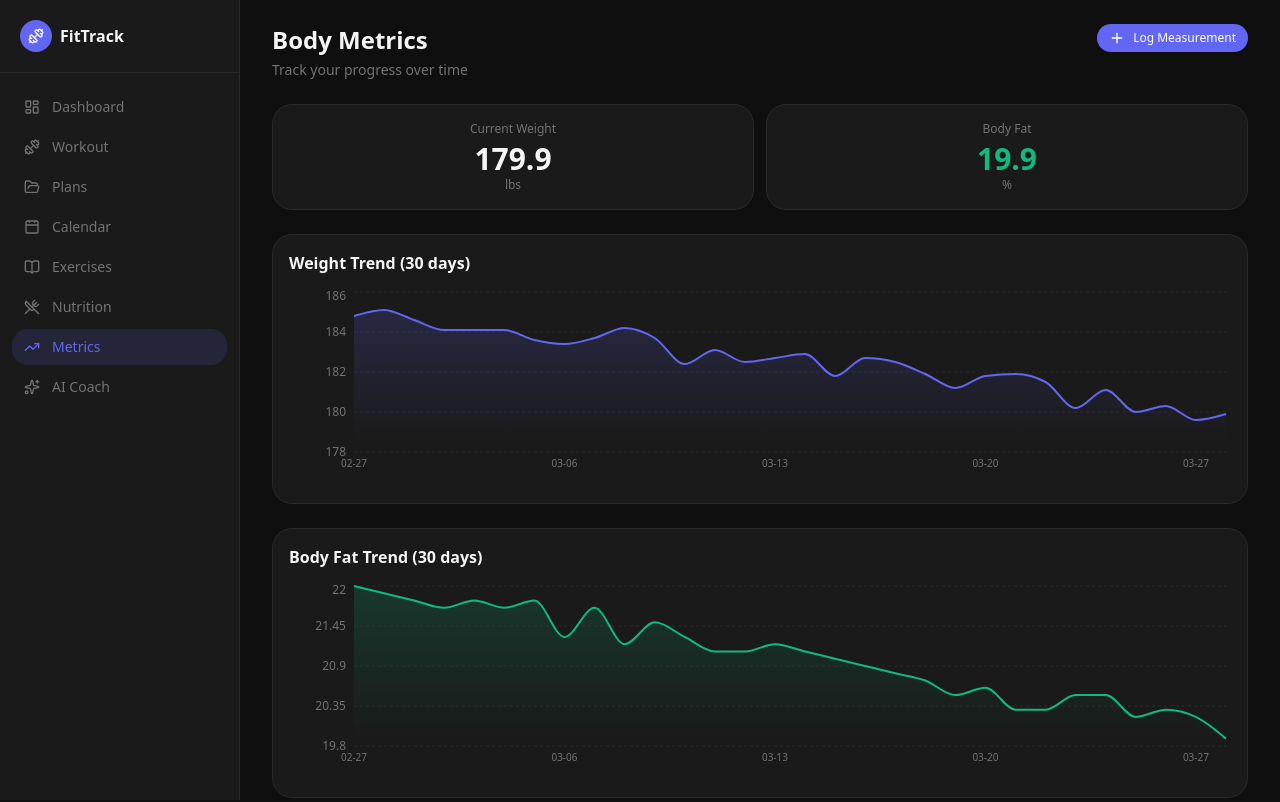
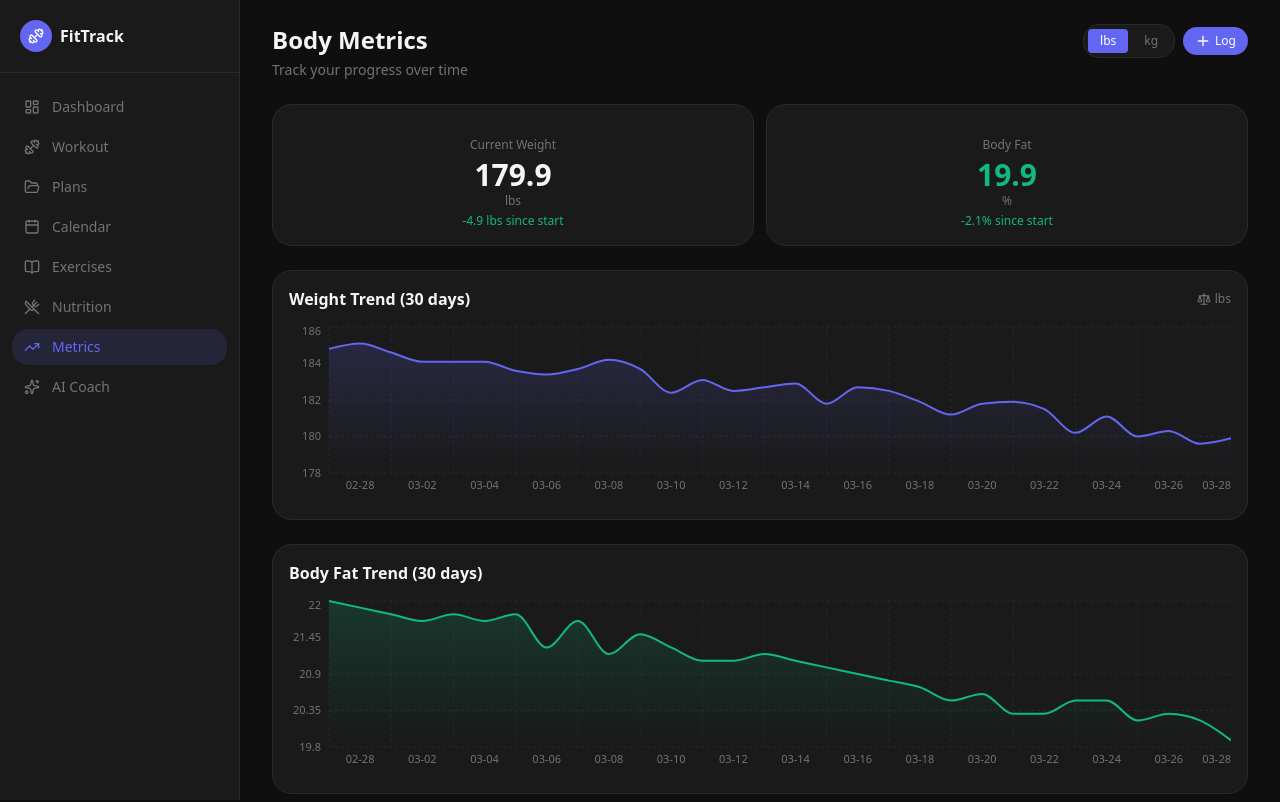
Before and after one commit to Leon-Kuehn/fitness-app, a Next.js app: page /fitness-app/metrics in a window 1280 px wide. Shown: the top 802 px of the page. Built offline with nearby package versions, Linux system fonts and the light colour scheme.

Commit message:
feat(metrics): lbs/kg unit toggle, trend deltas, improved chart layout

```diff
--- a/src/app/metrics/page.tsx
+++ b/src/app/metrics/page.tsx
@@ -1,19 +1,26 @@
 "use client";
 import { useState, useEffect } from "react";
-import { Plus } from "lucide-react";
+import { Plus, Scale } from "lucide-react";
 import { AreaChart, Area, XAxis, YAxis, CartesianGrid, Tooltip, ResponsiveContainer } from "recharts";
 import { Card, CardHeader, CardTitle, CardContent } from "@/components/ui/card";
 import { Button } from "@/components/ui/button";
 import { mockBodyMetrics } from "@/lib/mock-data";
 
+const LBS_TO_KG = 0.453592;
+
 export default function MetricsPage() {
   const [mounted, setMounted] = useState(false);
+  const [unit, setUnit] = useState<"lbs" | "kg">("lbs");
   useEffect(() => setMounted(true), []);
 
   const latest = mockBodyMetrics[mockBodyMetrics.length - 1];
+
+  const convertWeight = (lbs: number) =>
+    unit === "kg" ? +(lbs * LBS_TO_KG).toFixed(1) : lbs;
+
   const chartData = mockBodyMetrics.map((m) => ({
     date: m.date.slice(5),
-    weight: m.weight,
+    weight: convertWeight(m.weight),
     bodyFat: m.bodyFat,
   }));
 
@@ -24,6 +31,11 @@ export default function MetricsPage() {
     { label: "Bicep", value: latest.bicep, unit: "in" },
   ];
 
+  const displayWeight = convertWeight(latest.weight);
+
+  const weightChange = convertWeight(latest.weight) - convertWeight(mockBodyMetrics[0].weight);
+  const bfChange = latest.bodyFat - mockBodyMetrics[0].bodyFat;
+
   return (
     <div className="space-y-6">
       <div className="flex items-start justify-between">
@@ -31,26 +43,47 @@ export default function MetricsPage() {
           <h1 className="text-2xl font-bold text-[#f5f5f5]">Body Metrics</h1>
           <p className="text-sm text-[#737373] mt-1">Track your progress over time</p>
         </div>
-        <Button size="sm">
-          <Plus className="h-4 w-4" />
-          Log Measurement
+        <div className="flex items-center gap-2">
+          {/* Unit Toggle */}
+          <div className="flex items-center gap-1 bg-[#1a1a1a] border border-[#2a2a2a] rounded-lg p-1">
+            {(["lbs", "kg"] as const).map((u) => (
+              <button
+                key={u}
+                onClick={() => setUnit(u)}
+                className={`px-3 py-1 rounded text-xs font-medium transition-colors ${
+                  unit === u ? "bg-[#6366f1] text-white" : "text-[#737373] hover:text-[#f5f5f5]"
+                }`}
+              >
+                {u}
+              </button>
+            ))}
+          </div>
+          <Button size="sm" className="gap-1">
+            <Plus className="h-4 w-4" /> Log
           </Button>
+        </div>
       </div>
 
       {/* Current Stats */}
       <div className="grid grid-cols-2 gap-3">
         <Card className="text-center">
-          <CardContent>
+          <CardContent className="pt-4">
             <p className="text-xs text-[#737373] mb-1">Current Weight</p>
-            <p className="text-3xl font-bold text-[#f5f5f5]">{latest.weight}</p>
-            <p className="text-xs text-[#737373]">lbs</p>
+            <p className="text-3xl font-bold text-[#f5f5f5]">{displayWeight}</p>
+            <p className="text-xs text-[#737373]">{unit}</p>
+            <p className={`text-xs mt-1 font-medium ${weightChange < 0 ? "text-[#10b981]" : "text-[#ef4444]"}`}>
+              {weightChange >= 0 ? "+" : ""}{weightChange.toFixed(1)} {unit} since start
+            </p>
           </CardContent>
         </Card>
         <Card className="text-center">
-          <CardContent>
+          <CardContent className="pt-4">
             <p className="text-xs text-[#737373] mb-1">Body Fat</p>
             <p className="text-3xl font-bold text-[#10b981]">{latest.bodyFat}</p>
             <p className="text-xs text-[#737373]">%</p>
+            <p className={`text-xs mt-1 font-medium ${bfChange < 0 ? "text-[#10b981]" : "text-[#ef4444]"}`}>
+              {bfChange >= 0 ? "+" : ""}{bfChange.toFixed(1)}% since start
+            </p>
           </CardContent>
         </Card>
       </div>
@@ -58,76 +91,66 @@ export default function MetricsPage() {
       {/* Weight Chart */}
       <Card>
         <CardHeader>
-          <CardTitle>Weight Trend (30 days)</CardTitle>
+          <div className="flex items-center justify-between">
+            <CardTitle className="text-base">Weight Trend (30 days)</CardTitle>
+            <div className="flex items-center gap-1 text-xs text-[#737373]">
+              <Scale className="h-3.5 w-3.5" />
+              {unit}
+            </div>
+          </div>
         </CardHeader>
         <CardContent>
-          <div style={{ height: 200 }}>
           {mounted && (
-              <ResponsiveContainer width="100%" height="100%">
-                <AreaChart data={chartData}>
+            <ResponsiveContainer width="100%" height={180}>
+              <AreaChart data={chartData} margin={{ top: 4, right: 0, left: -20, bottom: 0 }}>
                 <defs>
                   <linearGradient id="weightGrad" x1="0" y1="0" x2="0" y2="1">
                     <stop offset="5%" stopColor="#6366f1" stopOpacity={0.3} />
                     <stop offset="95%" stopColor="#6366f1" stopOpacity={0} />
                   </linearGradient>
                 </defs>
-                  <CartesianGrid strokeDasharray="3 3" stroke="#2a2a2a" vertical={false} />
-                  <XAxis dataKey="date" tick={{ fill: "#737373", fontSize: 10 }} axisLine={false} tickLine={false} interval={6} />
-                  <YAxis tick={{ fill: "#737373", fontSize: 12 }} axisLine={false} tickLine={false} domain={["auto", "auto"]} />
-                  <Tooltip
-                    contentStyle={{ backgroundColor: "#1a1a1a", border: "1px solid #2a2a2a", borderRadius: 8 }}
-                    labelStyle={{ color: "#f5f5f5" }}
-                    itemStyle={{ color: "#6366f1" }}
-                  />
-                  <Area type="monotone" dataKey="weight" stroke="#6366f1" strokeWidth={2} fill={"url(#weightGrad)"} name="Weight (lbs)" />
+                <CartesianGrid strokeDasharray="3 3" stroke="#1f2937" />
+                <XAxis dataKey="date" tick={{ fill: "#737373", fontSize: 11 }} axisLine={false} tickLine={false} />
+                <YAxis tick={{ fill: "#737373", fontSize: 11 }} axisLine={false} tickLine={false} domain={["auto", "auto"]} />
+                <Tooltip contentStyle={{ background: "#111827", border: "1px solid #1f2937", borderRadius: "8px", color: "#f5f5f5" }} />
+                <Area type="monotone" dataKey="weight" stroke="#6366f1" strokeWidth={2} fill={"url(#weightGrad)"} dot={false} />
               </AreaChart>
             </ResponsiveContainer>
           )}
-          </div>
         </CardContent>
       </Card>
 
       {/* Body Fat Chart */}
       <Card>
-        <CardHeader>
-          <CardTitle>Body Fat Trend (30 days)</CardTitle>
-        </CardHeader>
+        <CardHeader><CardTitle className="text-base">Body Fat Trend (30 days)</CardTitle></CardHeader>
         <CardContent>
-          <div style={{ height: 200 }}>
           {mounted && (
-              <ResponsiveContainer width="100%" height="100%">
-                <AreaChart data={chartData}>
+            <ResponsiveContainer width="100%" height={180}>
+              <AreaChart data={chartData} margin={{ top: 4, right: 0, left: -20, bottom: 0 }}>
                 <defs>
-                    <linearGradient id="fatGrad" x1="0" y1="0" x2="0" y2="1">
+                  <linearGradient id="bfGrad" x1="0" y1="0" x2="0" y2="1">
                     <stop offset="5%" stopColor="#10b981" stopOpacity={0.3} />
                     <stop offset="95%" stopColor="#10b981" stopOpacity={0} />
                   </linearGradient>
                 </defs>
-                  <CartesianGrid strokeDasharray="3 3" stroke="#2a2a2a" vertical={false} />
-                  <XAxis dataKey="date" tick={{ fill: "#737373", fontSize: 10 }} axisLine={false} tickLine={false} interval={6} />
-                  <YAxis tick={{ fill: "#737373", fontSize: 12 }} axisLine={false} tickLine={false} domain={["auto", "auto"]} />
-                  <Tooltip
-                    contentStyle={{ backgroundColor: "#1a1a1a", border: "1px solid #2a2a2a", borderRadius: 8 }}
-                    labelStyle={{ color: "#f5f5f5" }}
-                    itemStyle={{ color: "#10b981" }}
-                  />
-                  <Area type="monotone" dataKey="bodyFat" stroke="#10b981" strokeWidth={2} fill={"url(#fatGrad)"} name="Body Fat (%)" />
+                <CartesianGrid strokeDasharray="3 3" stroke="#1f2937" />
+                <XAxis dataKey="date" tick={{ fill: "#737373", fontSize: 11 }} axisLine={false} tickLine={false} />
+                <YAxis tick={{ fill: "#737373", fontSize: 11 }} axisLine={false} tickLine={false} domain={["auto", "auto"]} />
+                <Tooltip contentStyle={{ background: "#111827", border: "1px solid #1f2937", borderRadius: "8px", color: "#f5f5f5" }} />
+                <Area type="monotone" dataKey="bodyFat" stroke="#10b981" strokeWidth={2} fill={"url(#bfGrad)"} dot={false} />
               </AreaChart>
             </ResponsiveContainer>
           )}
-          </div>
         </CardContent>
       </Card>
 
       {/* Measurements */}
       <Card>
-        <CardHeader>
-          <CardTitle>Measurements</CardTitle>
-        </CardHeader>
+        <CardHeader><CardTitle className="text-base">Measurements</CardTitle></CardHeader>
         <CardContent>
           <div className="grid grid-cols-2 gap-3">
             {measurements.map((m) => (
-              <div key={m.label} className="rounded-lg bg-[#242424] p-3 text-center">
+              <div key={m.label} className="bg-[#1a1a1a] border border-[#2a2a2a] rounded-xl p-4 text-center">
                 <p className="text-xs text-[#737373] mb-1">{m.label}</p>
                 <p className="text-xl font-bold text-[#f5f5f5]">{m.value}</p>
                 <p className="text-xs text-[#737373]">{m.unit}</p>
```
Lines whose indentation alone changed are shown as unchanged.
